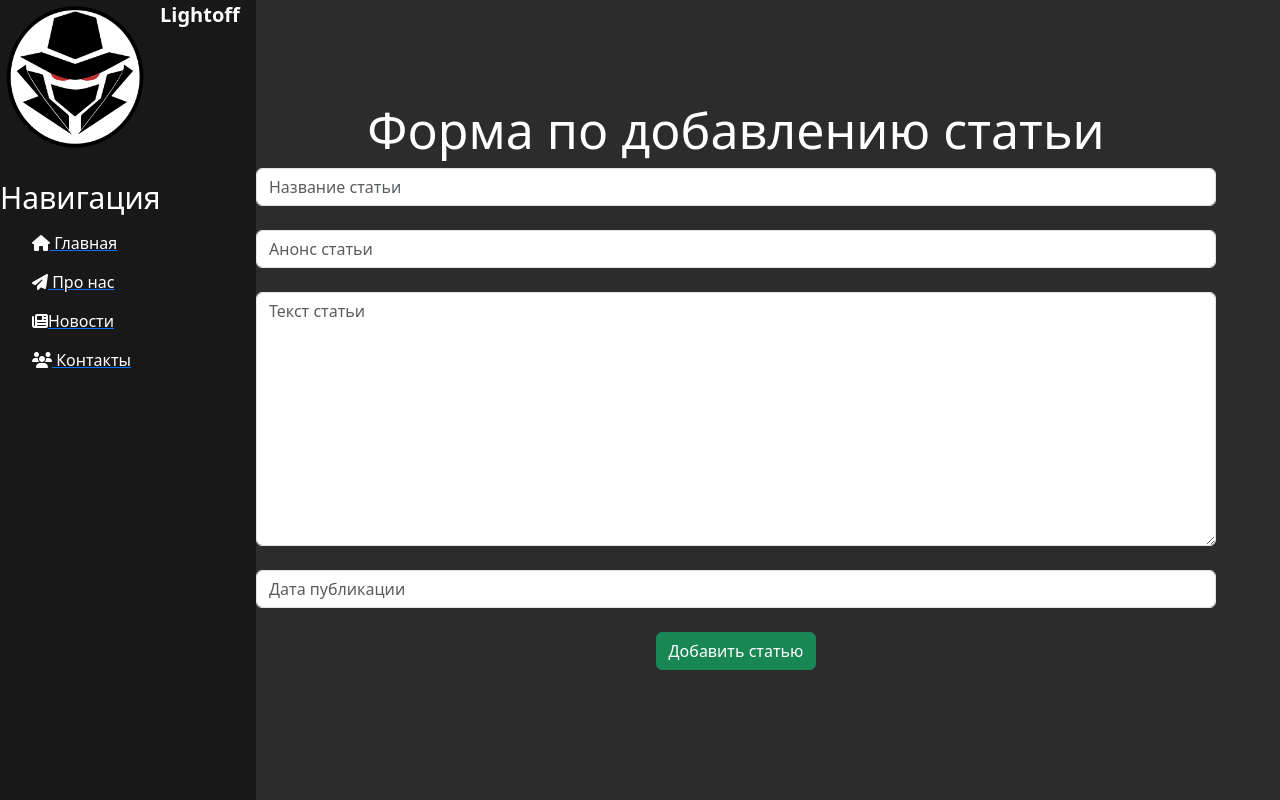
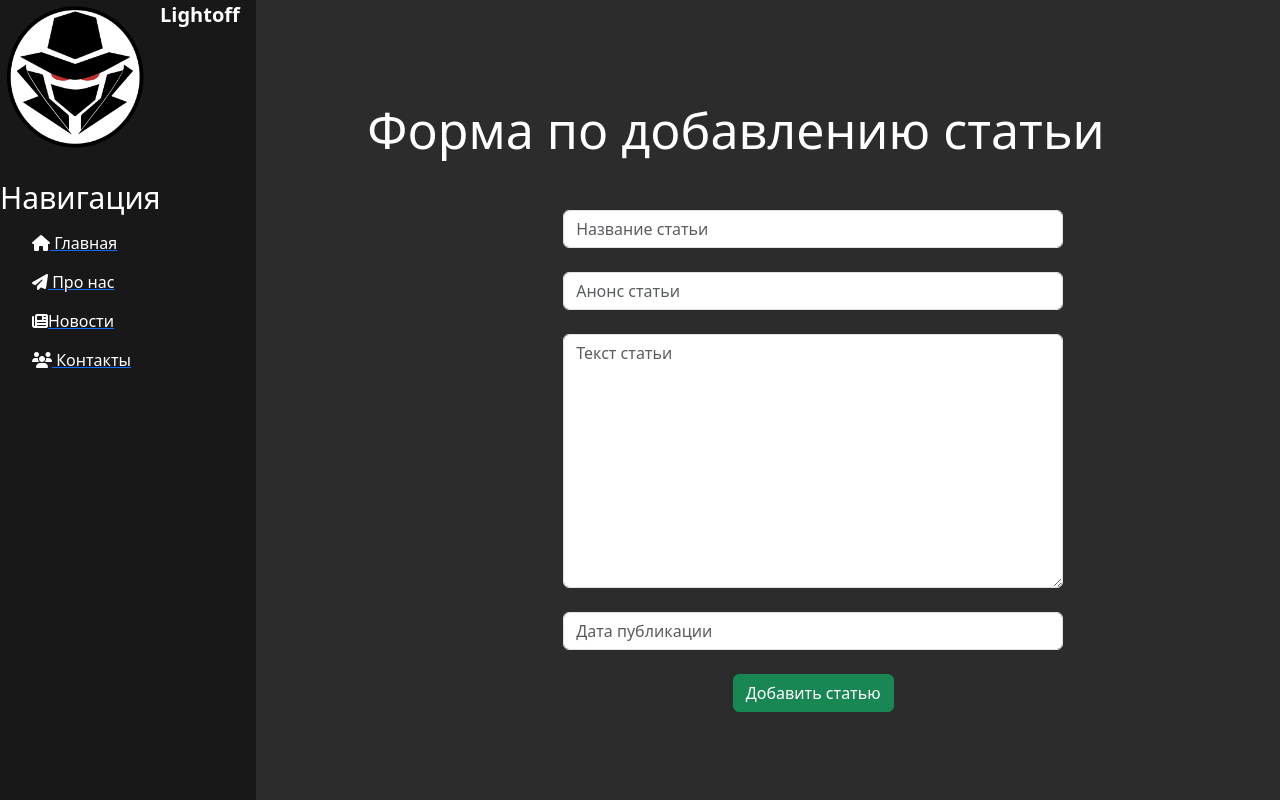
Before and after one commit to LightOff690/WEB, a Django app: page /pro/pro_create in a window 1280 px wide. Run offline with Django 4.2, Linux system fonts and the light colour scheme; some libraries are stand-ins or nearby versions.

Commit message:
Update main.css

```diff
--- a/newss/main/static/main/css/main.css
+++ b/newss/main/static/main/css/main.css
@@ -52,3 +52,8 @@ main .features p{max-width:400px; margin: 20px auto}
     margin: 20px 34%;
     text-align: left;
 }
+form {
+    margin-left: 32%;
+    width: 500px;
+    margin-top: 50px;
+}
```
